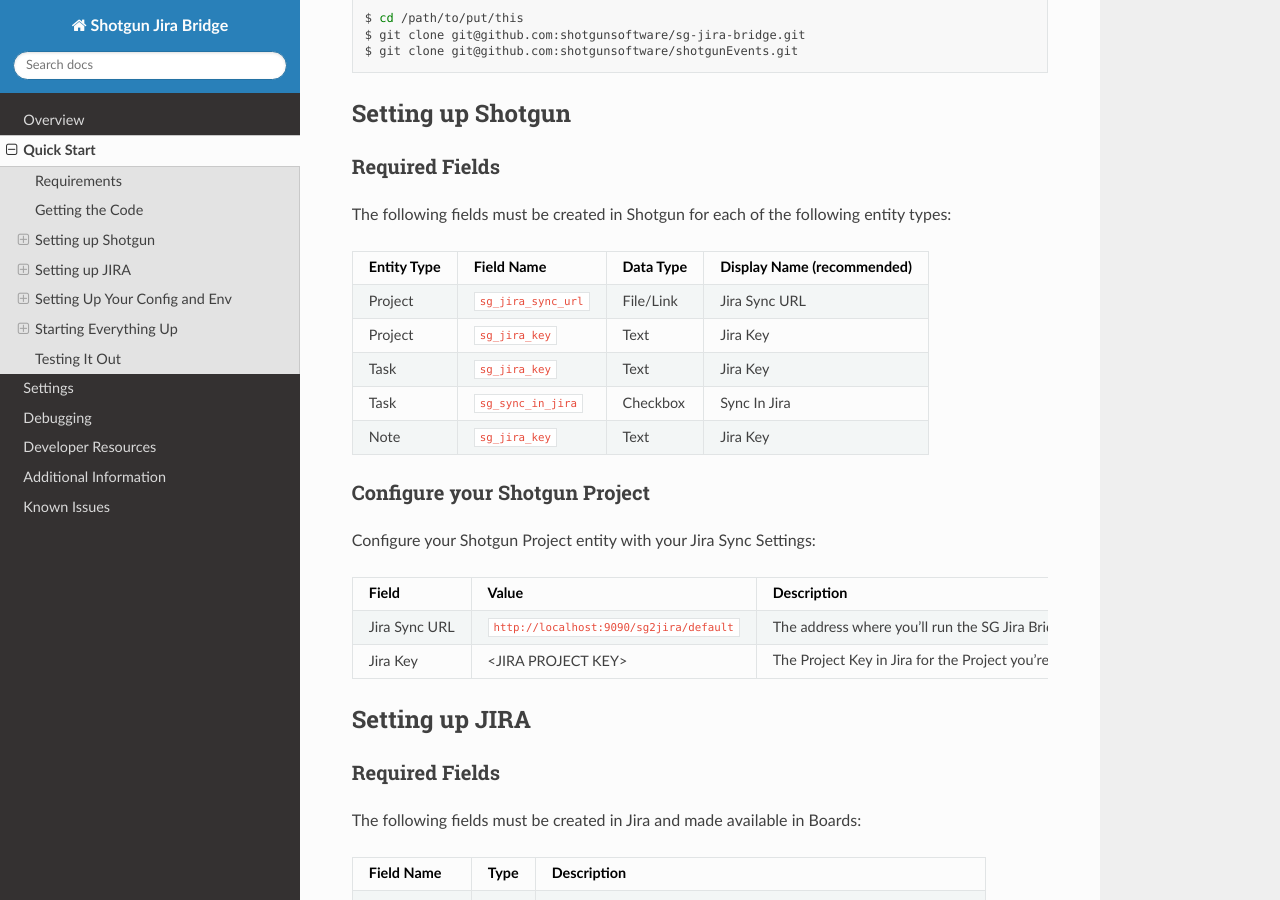
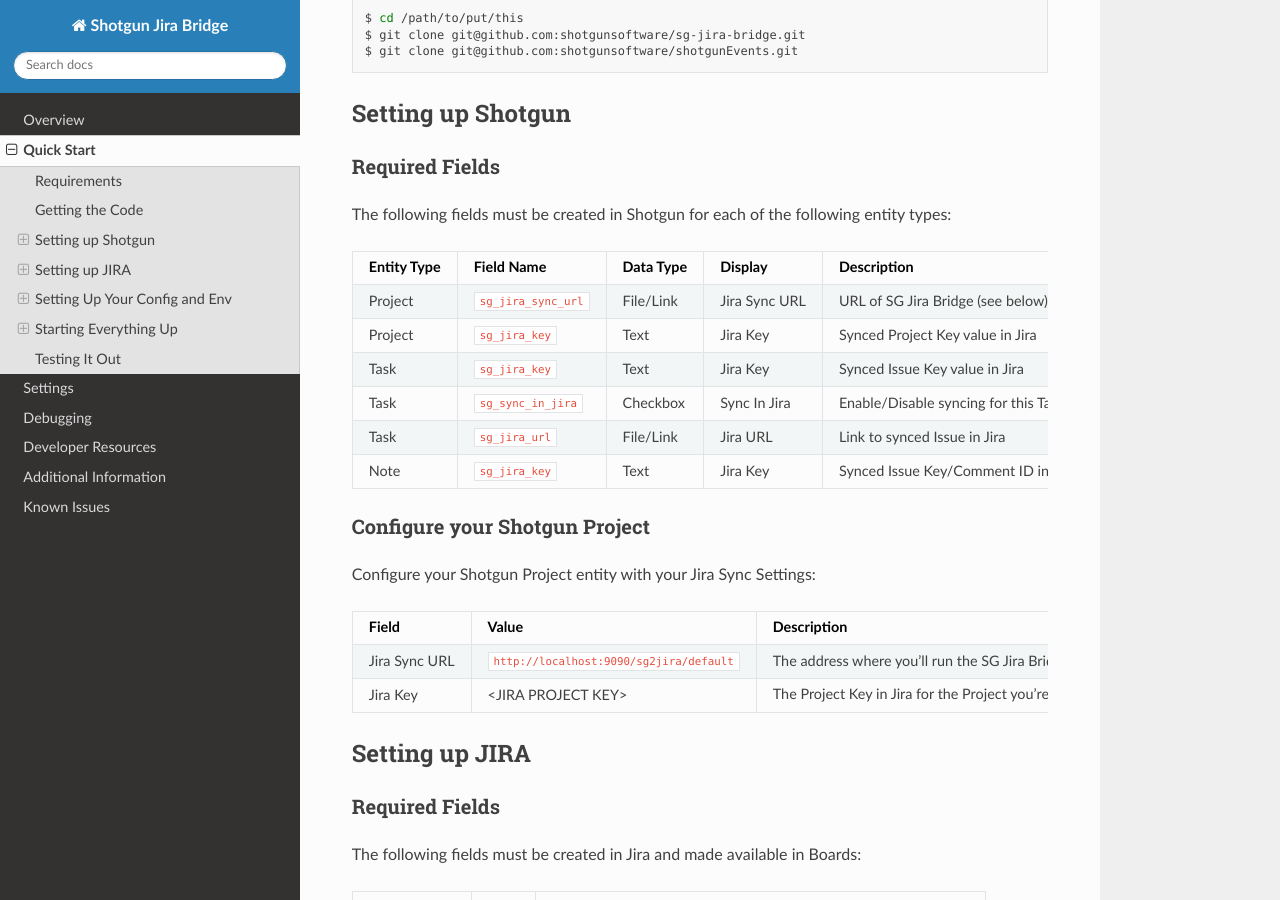
Before and after one commit to shotgunsoftware/sg-jira-bridge, a Sphinx documentation site: the page built from docs/quickstart.rst, in a window 1280 px wide and 900 px high, scrolled down 539 px. Built offline with Sphinx 7.4.7 and the Read the Docs theme 2.0.0, drawn with Linux system fonts in a browser that asks for light colours.

Commit message:
670 sg jira url (#15)
* Add support for Jira URL field in Shotgun to hold a link to the synced Jira Issue
* Docs update: add time tracking error to debugging docs, fix some autodoc links, other misc tweaks.

```diff
--- a/docs/quickstart.rst
+++ b/docs/quickstart.rst
@@ -34,15 +34,16 @@
 The following fields must be created in Shotgun for each of the
 following entity types:
 
-===========   ====================   =========   ==========================
-Entity Type   Field Name             Data Type   Display Name (recommended)
-===========   ====================   =========   ==========================
-Project       ``sg_jira_sync_url``   File/Link   Jira Sync URL
-Project       ``sg_jira_key``        Text        Jira Key
-Task          ``sg_jira_key``        Text        Jira Key
-Task          ``sg_sync_in_jira``    Checkbox    Sync In Jira
-Note          ``sg_jira_key``        Text        Jira Key
-===========   ====================   =========   ==========================
+===========   ====================   =========   ==========================   ==========================
+Entity Type   Field Name             Data Type   Display                      Description
+===========   ====================   =========   ==========================   ==========================
+Project       ``sg_jira_sync_url``   File/Link   Jira Sync URL                URL of SG Jira Bridge (see below)
+Project       ``sg_jira_key``        Text        Jira Key                     Synced Project Key value in Jira
+Task          ``sg_jira_key``        Text        Jira Key                     Synced Issue Key value in Jira
+Task          ``sg_sync_in_jira``    Checkbox    Sync In Jira                 Enable/Disable syncing for this Task
+Task          ``sg_jira_url``        File/Link   Jira URL                     Link to synced Issue in Jira
+Note          ``sg_jira_key``        Text        Jira Key                     Synced Issue Key/Comment ID in Jira
+===========   ====================   =========   ==========================   ==========================
 
 Configure your Shotgun Project
 ==============================
```
Also changed, not shown: docs/debugging.rst (+17 -0 lines), 6 other files.
